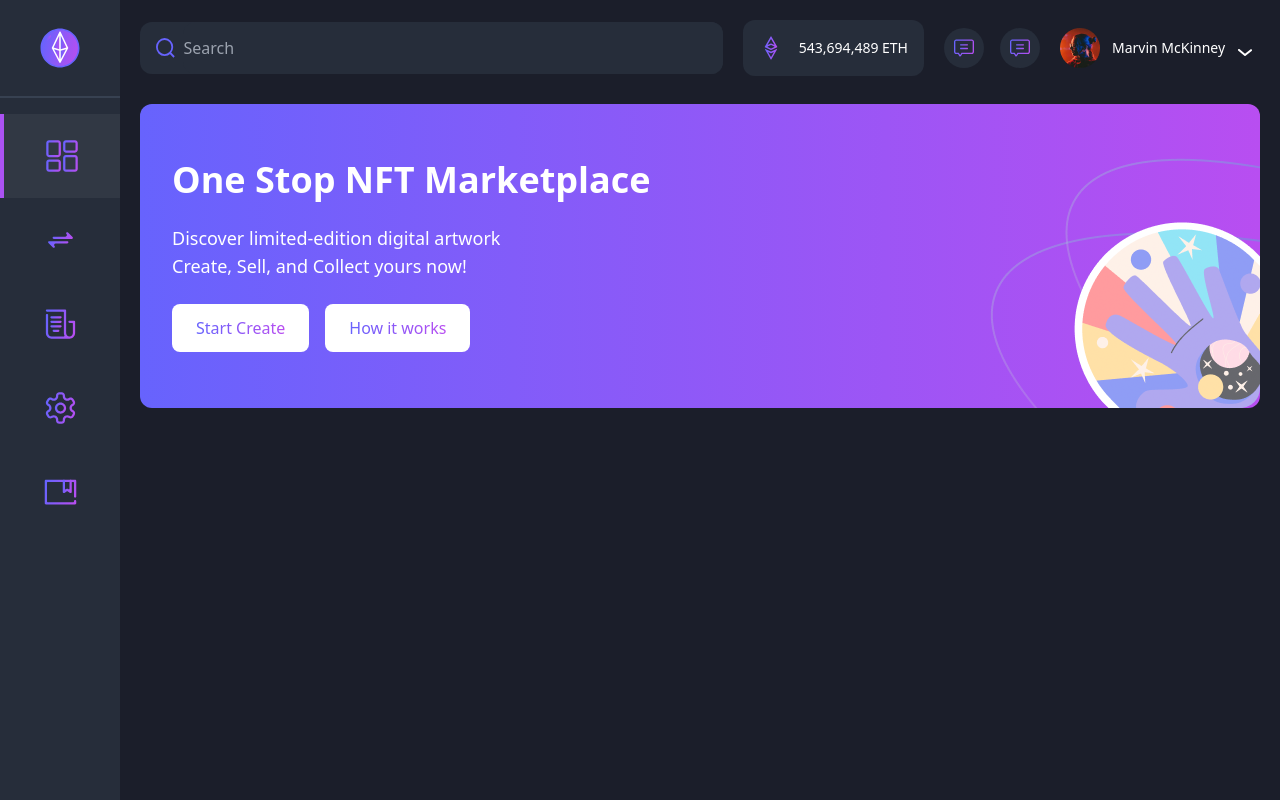
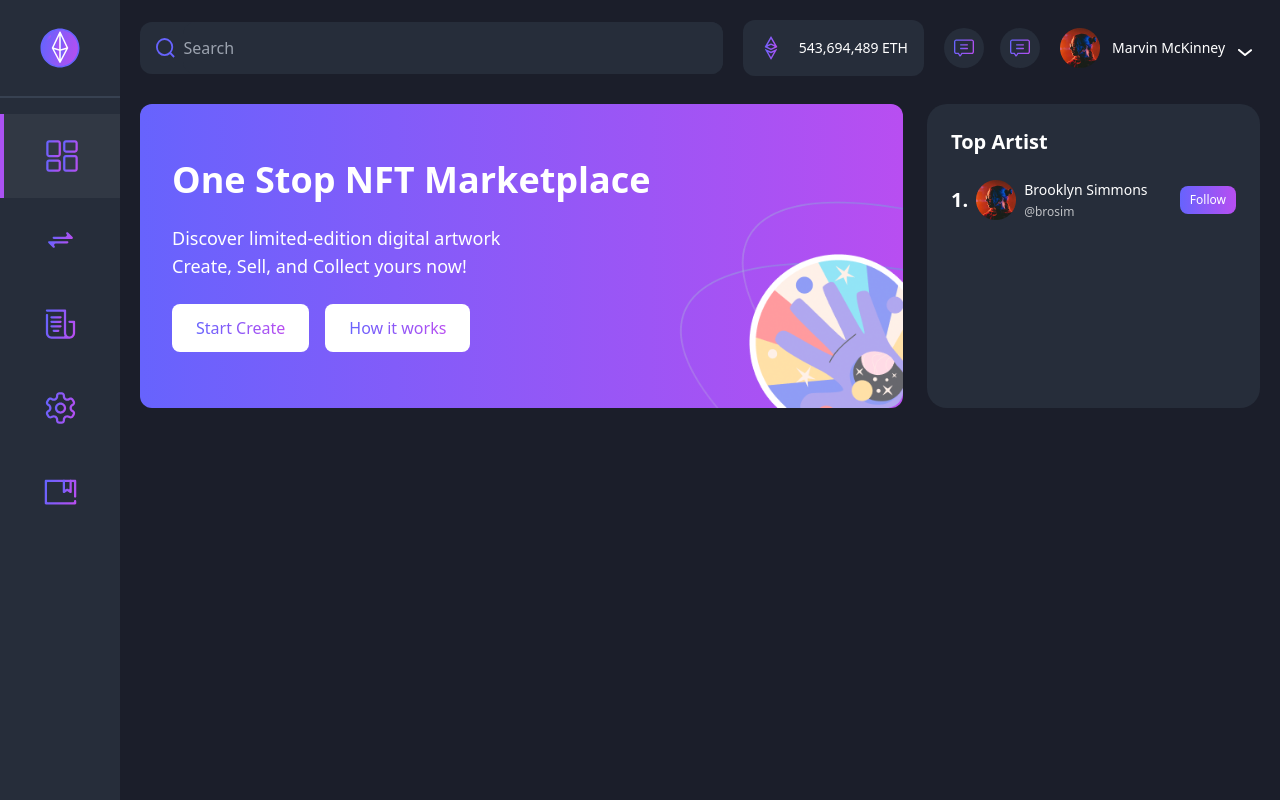
Before and after one commit to moehzi/cuanmakers-dashboard, a React (Vite) app: page / in a window 1280 px wide. Built offline with nearby package versions, Linux system fonts and the light colour scheme.

Commit message:
feat: top artist

```diff
--- a/src/App.jsx
+++ b/src/App.jsx
@@ -1,4 +1,4 @@
-import { Banner, Navbar, Sidebar } from "./parts/index";
+import { Banner, Navbar, Sidebar, TopArtist } from "./parts/index";
 
 function App() {
   return (
@@ -6,8 +6,9 @@ function App() {
       <Sidebar />
       <div className="flex flex-col w-full gap-[28px] pt-5 sm:pr-5 pr-2">
         <Navbar />
-        <div>
+        <div className="flex flex-col gap-6 lg:flex-row">
           <Banner />
+          <TopArtist />
         </div>
       </div>
     </div>
--- /dev/null
+++ b/src/components/artist/Artist.jsx
@@ -0,0 +1,22 @@
+import React from "react";
+import image from "/assets/images/profile-img.png";
+
+function Artist(props) {
+  return (
+    <div className="flex items-center justify-between mt-6">
+      <div className="flex items-center gap-2 text-white">
+        <h3>1.</h3>
+        <img src={image} alt="foto"></img>
+        <div className="flex flex-col gap-1 text-white">
+          <h5 className="text-sm">Brooklyn Simmons</h5>
+          <p className="text-xs opacity-70">@brosim</p>
+        </div>
+      </div>
+      <button className="text-xs text-white rounded-[8px] px-2.5 py-1.5 bg-gradient-to-r from-purple-banner-1 to-purple-banner-2">
+        Follow
+      </button>
+    </div>
+  );
+}
+
+export default Artist;
--- a/src/components/index.js
+++ b/src/components/index.js
@@ -6,3 +6,4 @@ export { default as NotifAndChat } from "./notifandchat/NotifAndChat";
 export { default as Profile } from "./profile/Profile";
 export { default as ButtonSidebar } from "./buttonSidebar/ButtonSidebar";
 export { default as BannerButton } from "./bannerButton/BannerButton";
+export { default as Artist } from "./artist/Artist";
--- a/src/index.css
+++ b/src/index.css
@@ -12,7 +12,7 @@
 	}
 
 	h3 {
-		@apply text-xl font-bold md:text-3xl font-primary;
+		@apply text-lg font-bold md:text-xl font-primary;
 	}
 
 	h4 {
--- /dev/null
+++ b/src/parts/TopArtist/TopArtist.jsx
@@ -0,0 +1,13 @@
+import React from "react";
+import { Artist } from "../../components";
+
+function TopArtist() {
+  return (
+    <div className="flex flex-col bg-secondary p-6 rounded-[20px] shrink-0 max-w-[333px] grow">
+      <h3 className="text-white">Top Artist</h3>
+      <Artist />
+    </div>
+  );
+}
+
+export default TopArtist;
--- a/src/parts/banner/Banner.jsx
+++ b/src/parts/banner/Banner.jsx
@@ -3,7 +3,7 @@ import { BannerButton } from "../../components";
 
 function Banner() {
   return (
-    <div className="relative flex flex-col w-full gap-6 px-8 py-6 overflow-hidden text-white md:py-14 rounded-xl bg-gradient-to-r from-purple-banner-1 to-purple-banner-2">
+    <div className="relative flex flex-col gap-6 px-8 py-6 overflow-hidden text-white grow md:py-14 rounded-xl bg-gradient-to-r from-purple-banner-1 to-purple-banner-2">
       <h1>One Stop NFT Marketplace</h1>
       <h4 className="font-normal">
         Discover limited-edition digital artwork
--- a/src/parts/index.js
+++ b/src/parts/index.js
@@ -1,3 +1,4 @@
 export { default as Sidebar } from "../parts/sidebar/Sidebar";
 export { default as Navbar } from "../parts/navbar/Navbar";
 export { default as Banner } from "../parts/banner/Banner";
+export { default as TopArtist } from "../parts/TopArtist/TopArtist";
```
